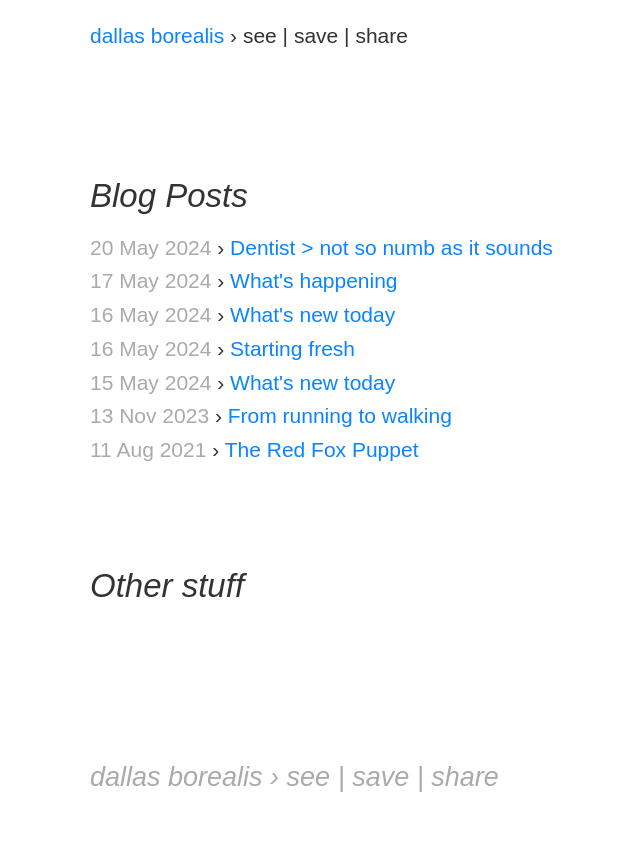
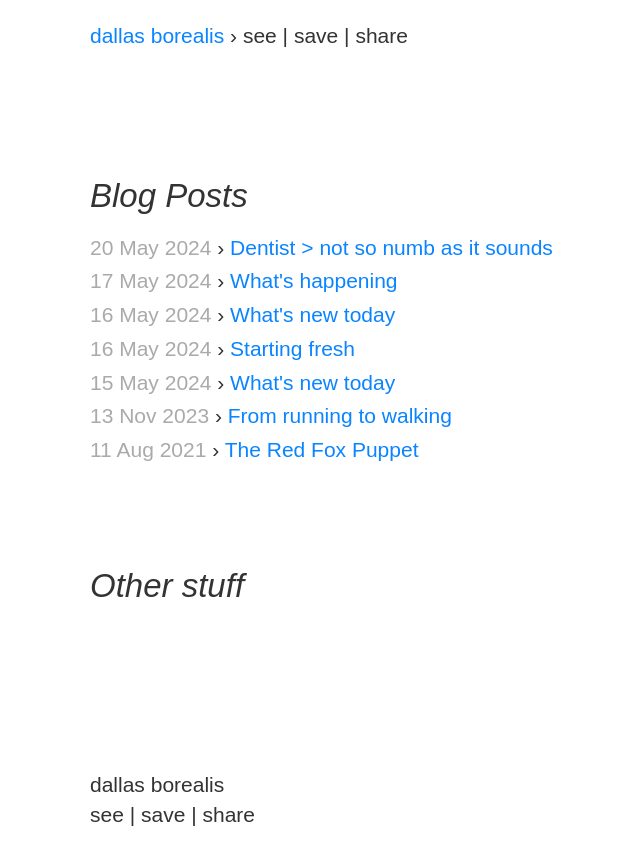
Before and after one commit to dallas-borealis/dallas-borealis.github.io, a Jekyll site: the page built from index.html, in a window 1280 px wide. Shown: the top 865 px of the page, without its empty margins (70-710 px from the left). Built offline with Jekyll 4.4.1, drawn with Linux system fonts in a browser that asks for light colours.

Commit message:
Update default.html

```diff
--- a/_layouts/default.html
+++ b/_layouts/default.html
@@ -20,8 +20,9 @@
 
   </article>
   <footer>
-    <p class="subtitle">
-      dallas borealis &#8250; see | save | share
+    <p>
+      dallas borealis <br />
+      see | save | share
     </p>
   </footer>
 
```
